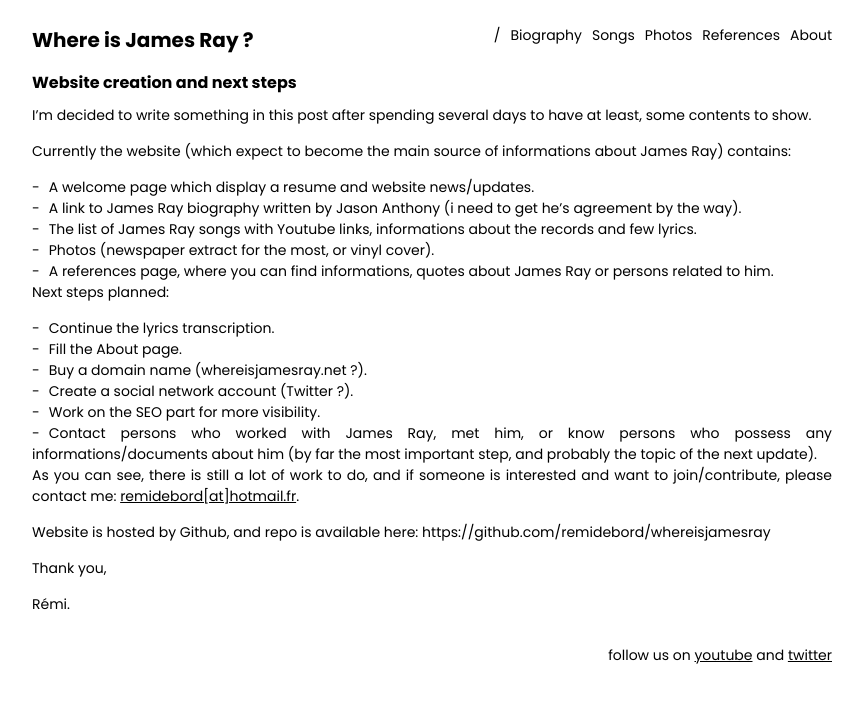
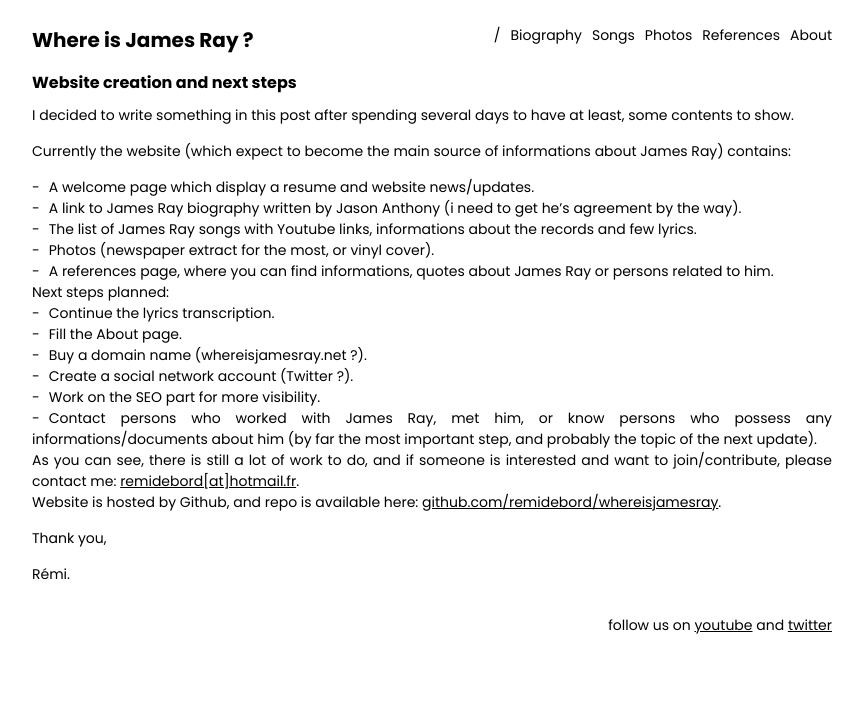
Before and after one commit to jamesraymusic/jamesraymusic.github.io, a Jekyll site: the page built from _posts/2022-09-10-website-creation-and-next-steps.md, in a window 1280 px wide. Shown: the top 703 px of the page, without its empty margins (208-1071 px from the left). Built offline with Jekyll 4.4.1, drawn with Linux system fonts in a browser that asks for light colours.

Commit message:
Update 2022-09-10-website-creation-and-next-steps.md

```diff
--- a/_posts/2022-09-10-website-creation-and-next-steps.md
+++ b/_posts/2022-09-10-website-creation-and-next-steps.md
@@ -4,7 +4,7 @@ title: Website creation and next steps
 comments: true
 ---
 
-I'm decided to write something in this post after spending several days to have at least, some contents to show.
+I decided to write something in this post after spending several days to have at least, some contents to show.
 
 Currently the website (which expect to become the main source of informations about James Ray) contains:
 - A welcome page which display a resume and website news/updates.
@@ -12,9 +12,7 @@ Currently the website (which expect to become the main source of informations ab
 - The list of James Ray songs with Youtube links, informations about the records and few lyrics.
 - Photos (newspaper extract for the most, or vinyl cover).
 - A references page, where you can find informations, quotes about James Ray or persons related to him.
-
-
-
+<br>
 Next steps planned:
 - Continue the lyrics transcription.
 - Fill the About page.
@@ -22,12 +20,10 @@ Next steps planned:
 - Create a social network account (Twitter ?).
 - Work on the SEO part for more visibility.
 - Contact persons who worked with James Ray, met him, or know persons who possess any informations/documents about him (by far the most important step, and probably the topic of the next update).
-
-
-
+<br>
 As you can see, there is still a lot of work to do, and if someone is interested and want to join/contribute, please contact me: [remidebord[at]hotmail.fr](mailto:remidebord@hotmail.fr).
 
-Website is hosted by Github, and repo is available here: https://github.com/remidebord/whereisjamesray
+Website is hosted by Github, and repo is available here: [github.com/remidebord/whereisjamesray](https://github.com/remidebord/whereisjamesray).
 
 Thank you,
 
```
